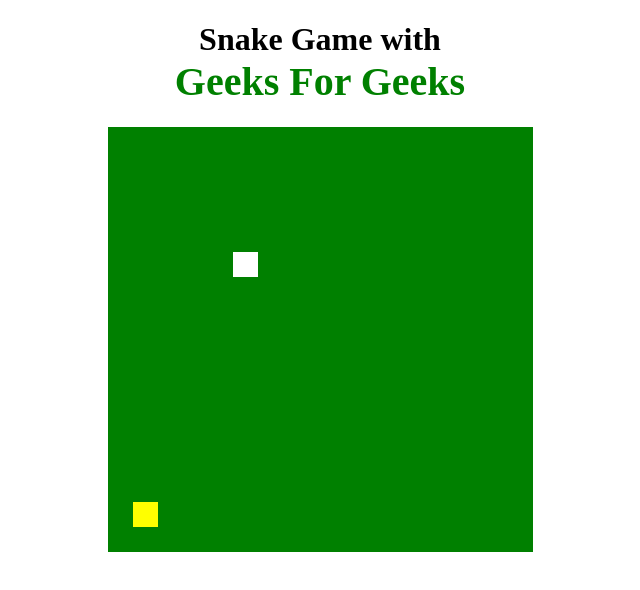
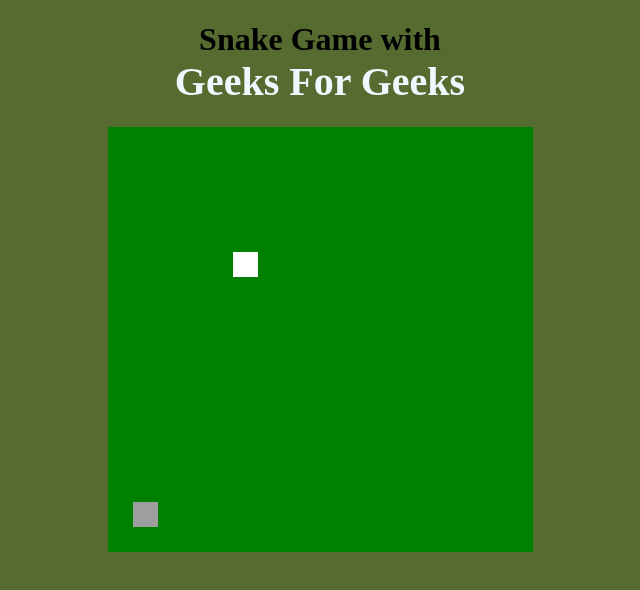
Before and after one commit to Rolemor/solengsnake, a plain HTML site: page index.html in a window 1280 px wide. Shown: the whole page, without its empty margins (320-960 px from the left). Drawn offline with Linux system fonts and the light colour scheme.

Commit message:
add apple.png as food

```diff
--- a/Style.css
+++ b/Style.css
@@ -1,8 +1,9 @@
 body {
     text-align: center;
+    background-color: darkolivegreen;
 }
 .geeks {
     font-size: 40px;
     font-weight: bold;
-    color: green;
+    color:aliceblue
 }
--- a/main.js
+++ b/main.js
@@ -17,6 +17,10 @@
 let foodY;
 
 let gameOver = false;
+
+//Define food image
+let food_img = new Image();
+food_img.src = 'apple.png';
 
 window.onload = function () {
     // Set board height and width
@@ -42,7 +46,7 @@
 
     // Set food color and position
     context.fillStyle = "yellow";
-    context.fillRect(foodX, foodY, blockSize, blockSize);
+    context.drawImage(food_img, foodX, foodY, blockSize, blockSize);
 
     if (snakeX == foodX && snakeY == foodY) {
         snakeBody.push([foodX, foodY]);
```
Also changed, not shown: 1 other file.
